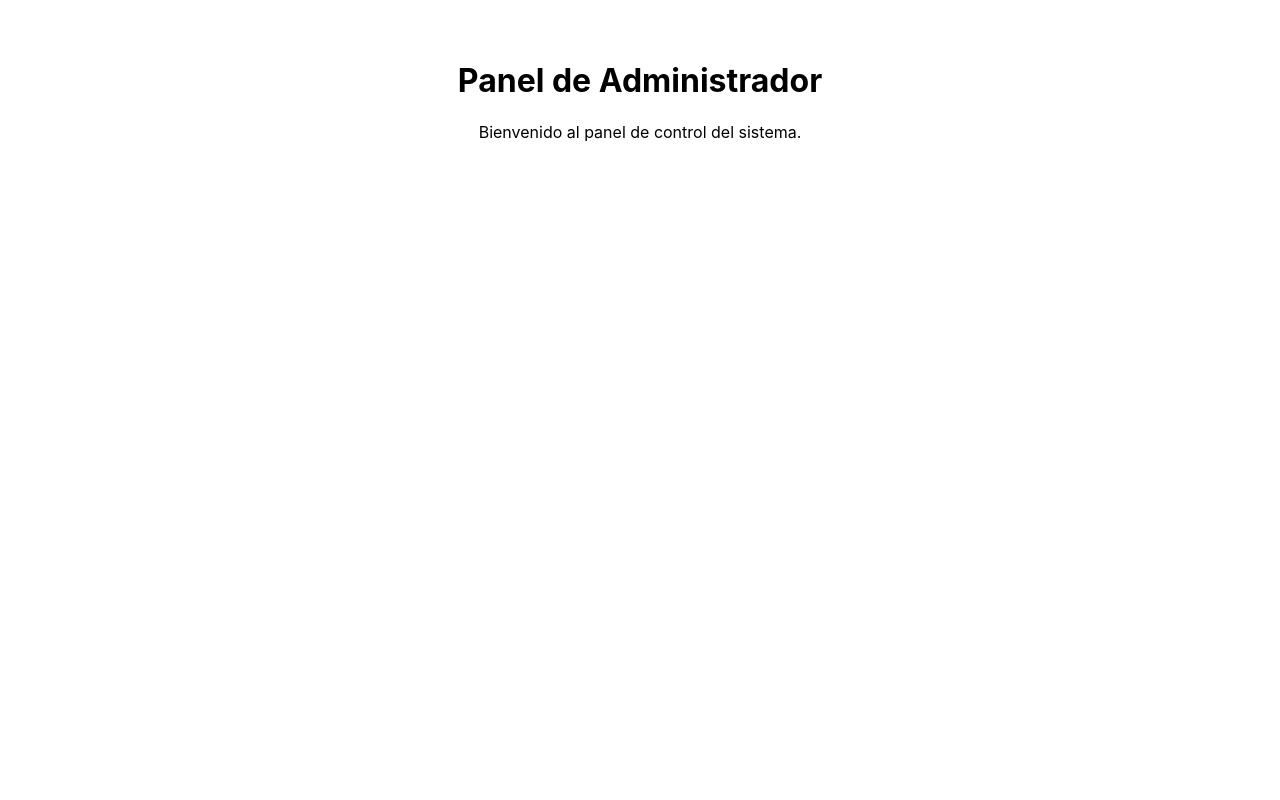
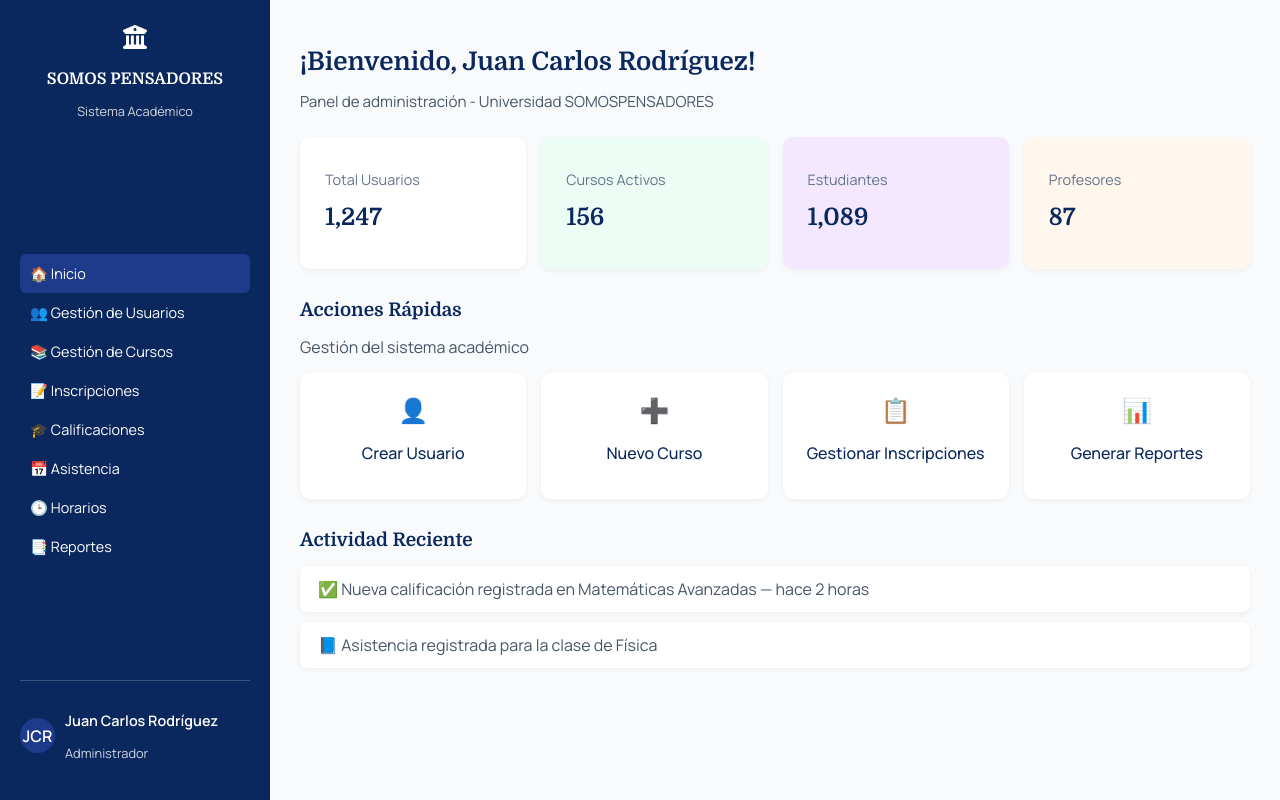
Before and after one commit to valerynibarra/proyecto-react-uni, a React (Create React App) app: page /admin in a window 1280 px wide. Built offline with nearby package versions, Linux system fonts and the light colour scheme.

Commit message:
vista de administrador

```diff
--- /dev/null
+++ b/src/pages/AdminPage.css
@@ -0,0 +1,214 @@
+@import url('https://fonts.googleapis.com/css2?family=Domine:wght@500;600&family=Manrope:wght@400;500;600&display=swap');
+
+.admin-dashboard {
+    display: flex;
+    font-family: 'Manrope', sans-serif;
+    background-color: #f9fafc;
+    height: 100vh;
+}
+
+/* Sidebar */
+.sidebar {
+    width: 230px;
+    background-color: #0a285d;
+    color: white;
+    display: flex;
+    flex-direction: column;
+    justify-content: space-between;
+    padding: 25px 20px;
+}
+
+.logo {
+    text-align: center;
+}
+
+.logo i {
+    font-size: 1.5rem;
+    margin-bottom: 8px;
+}
+
+.logo h2 {
+    font-family: 'Domine', serif;
+    font-size: 1rem;
+}
+
+.logo p {
+    font-size: 0.8rem;
+    color: #d1d5db;
+    margin-bottom: 20px;
+}
+
+.menu ul {
+    list-style: none;
+    padding: 0;
+}
+
+.menu li {
+    padding: 10px;
+    border-radius: 6px;
+    cursor: pointer;
+    font-size: 0.9rem;
+    transition: background 0.2s;
+}
+
+.menu li:hover,
+.menu .active {
+    background-color: #1e3a8a;
+}
+
+.user-info {
+    display: flex;
+    align-items: center;
+    gap: 10px;
+    border-top: 1px solid rgba(255, 255, 255, 0.2);
+    padding-top: 15px;
+}
+
+.avatar {
+    background: #1e3a8a;
+    width: 35px;
+    height: 35px;
+    border-radius: 50%;
+    display: flex;
+    align-items: center;
+    justify-content: center;
+    font-weight: 600;
+}
+
+.user-name {
+    font-weight: 600;
+    font-size: 0.9rem;
+}
+
+.user-role {
+    font-size: 0.8rem;
+    color: #cbd5e1;
+}
+
+/* Contenido principal */
+.main-content {
+    flex: 1;
+    padding: 30px;
+    overflow-y: auto;
+}
+
+.header h1 {
+    font-family: 'Domine', serif;
+    color: #0a285d;
+    font-size: 1.6rem;
+    margin-bottom: 5px;
+}
+
+.header p {
+    color: #475569;
+    font-size: 0.95rem;
+    margin-bottom: 25px;
+}
+
+/* Estadísticas */
+.stats {
+    display: flex;
+    gap: 15px;
+    margin-bottom: 30px;
+}
+
+.stat-card {
+    background: white;
+    padding: 18px 25px;
+    border-radius: 10px;
+    flex: 1;
+    text-align: left;
+    box-shadow: 0 2px 6px rgba(0, 0, 0, 0.05);
+}
+
+.stat-card p {
+    font-size: 0.9rem;
+    color: #64748b;
+}
+
+.stat-card h2 {
+    font-family: 'Domine', serif;
+    color: #0a285d;
+    margin-top: 5px;
+}
+
+.stat-card.green {
+    background: #ecfdf5;
+}
+
+.stat-card.purple {
+    background: #f3e8ff;
+}
+
+.stat-card.orange {
+    background: #fff7ed;
+}
+
+/* Acciones rápidas */
+.quick-actions {
+    margin-bottom: 30px;
+}
+
+.quick-actions h3 {
+    font-family: 'Domine', serif;
+    color: #0a285d;
+    margin-bottom: 3px;
+}
+
+.quick-actions p {
+    color: #475569;
+    margin-bottom: 15px;
+}
+
+.action-buttons {
+    display: flex;
+    gap: 15px;
+}
+
+.action-card {
+    background: #fff;
+    padding: 20px;
+    flex: 1;
+    text-align: center;
+    border-radius: 10px;
+    box-shadow: 0 2px 6px rgba(0, 0, 0, 0.05);
+    cursor: pointer;
+    transition: transform 0.2s ease;
+}
+
+.action-card:hover {
+    transform: translateY(-3px);
+}
+
+.action-card span {
+    font-size: 1.5rem;
+    display: block;
+    margin-bottom: 5px;
+    color: #0a285d;
+}
+
+.action-card p {
+    color: #0a285d;
+    font-weight: 500;
+}
+
+/* Actividad reciente */
+.recent-activity h3 {
+    font-family: 'Domine', serif;
+    color: #0a285d;
+    margin-bottom: 10px;
+}
+
+.recent-activity ul {
+    list-style: none;
+    padding: 0;
+}
+
+.recent-activity li {
+    background: white;
+    padding: 12px 18px;
+    border-radius: 8px;
+    margin-bottom: 10px;
+    color: #475569;
+    box-shadow: 0 2px 6px rgba(0, 0, 0, 0.05);
+}
--- a/src/pages/AdminPage.js
+++ b/src/pages/AdminPage.js
@@ -1,10 +1,100 @@
-import React from 'react';
+import React from "react";
+import "./AdminPage.css";
 
 const AdminPage = () => {
     return (
-        <div style={{ padding: '40px', textAlign: 'center' }}>
-            <h1>Panel de Administrador</h1>
-            <p>Bienvenido al panel de control del sistema.</p>
+        <div className="admin-dashboard">
+            {/* Panel lateral */}
+            <aside className="sidebar">
+                <div className="logo">
+                    <i className="fa-solid fa-building-columns"></i>
+                    <h2>SOMOS PENSADORES</h2>
+                    <p>Sistema Académico</p>
+                </div>
+
+                <nav className="menu">
+                    <ul>
+                        <li className="active">🏠 Inicio</li>
+                        <li>👥 Gestión de Usuarios</li>
+                        <li>📚 Gestión de Cursos</li>
+                        <li>📝 Inscripciones</li>
+                        <li>🎓 Calificaciones</li>
+                        <li>📅 Asistencia</li>
+                        <li>🕒 Horarios</li>
+                        <li>📑 Reportes</li>
+                    </ul>
+                </nav>
+
+                <div className="user-info">
+                    <div className="avatar">JCR</div>
+                    <div>
+                        <p className="user-name">Juan Carlos Rodríguez</p>
+                        <p className="user-role">Administrador</p>
+                    </div>
+                </div>
+            </aside>
+
+            {/* Contenido principal */}
+            <main className="main-content">
+                <header className="header">
+                    <h1>¡Bienvenido, Juan Carlos Rodríguez!</h1>
+                    <p>Panel de administración - Universidad SOMOSPENSADORES</p>
+                </header>
+
+                <section className="stats">
+                    <div className="stat-card">
+                        <p>Total Usuarios</p>
+                        <h2>1,247</h2>
+                    </div>
+                    <div className="stat-card green">
+                        <p>Cursos Activos</p>
+                        <h2>156</h2>
+                    </div>
+                    <div className="stat-card purple">
+                        <p>Estudiantes</p>
+                        <h2>1,089</h2>
+                    </div>
+                    <div className="stat-card orange">
+                        <p>Profesores</p>
+                        <h2>87</h2>
+                    </div>
+                </section>
+
+                <section className="quick-actions">
+                    <h3>Acciones Rápidas</h3>
+                    <p>Gestión del sistema académico</p>
+
+                    <div className="action-buttons">
+                        <div className="action-card">
+                            <span>👤</span>
+                            <p>Crear Usuario</p>
+                        </div>
+                        <div className="action-card">
+                            <span>➕</span>
+                            <p>Nuevo Curso</p>
+                        </div>
+                        <div className="action-card">
+                            <span>📋</span>
+                            <p>Gestionar Inscripciones</p>
+                        </div>
+                        <div className="action-card">
+                            <span>📊</span>
+                            <p>Generar Reportes</p>
+                        </div>
+                    </div>
+                </section>
+
+                <section className="recent-activity">
+                    <h3>Actividad Reciente</h3>
+                    <ul>
+                        <li>
+                            ✅ Nueva calificación registrada en Matemáticas Avanzadas — hace 2
+                            horas
+                        </li>
+                        <li>📘 Asistencia registrada para la clase de Física</li>
+                    </ul>
+                </section>
+            </main>
         </div>
     );
 };
```
